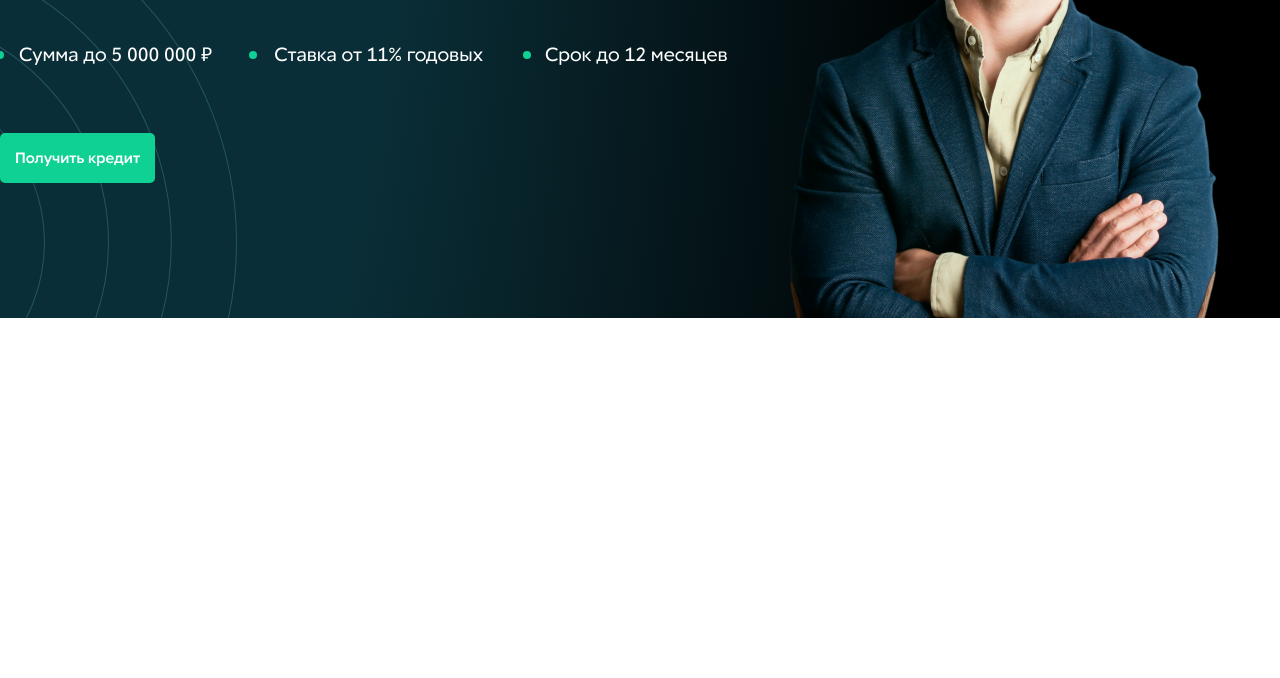
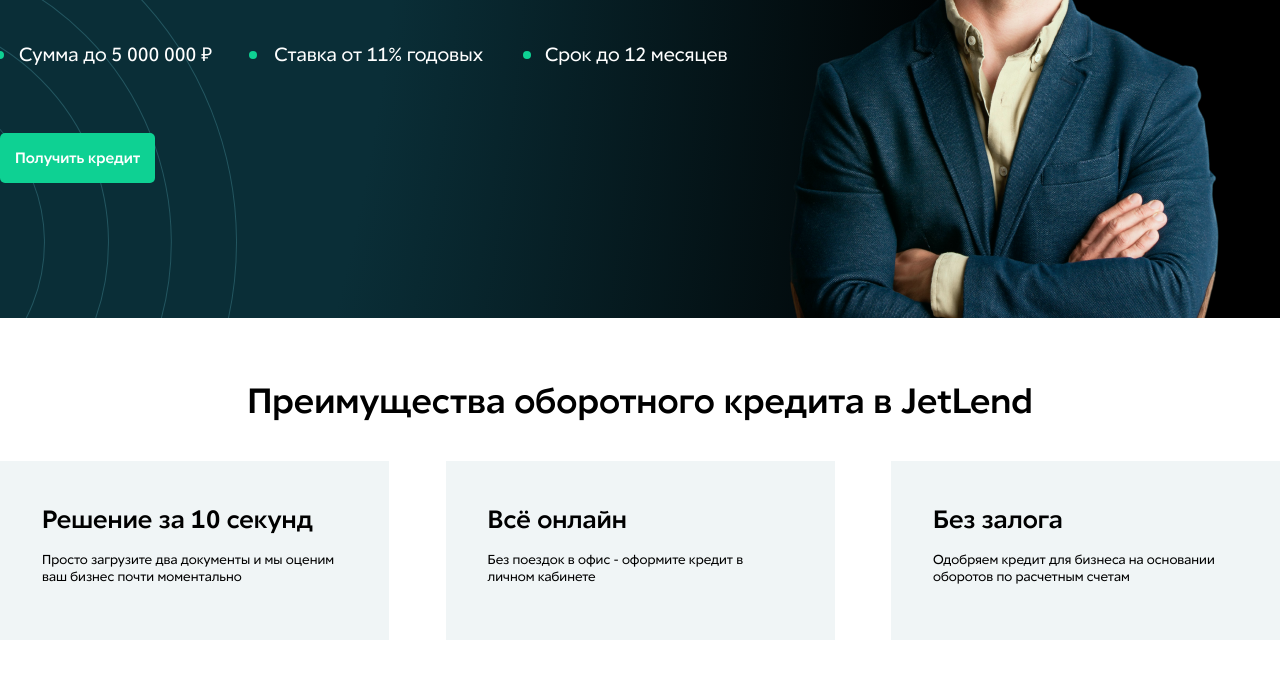
Before and after one commit to Aksultan/jetlend, a plain HTML site: page index.html in a window 1280 px wide. Shown: the part 524-1202 px from the top of the page. Before the commit the page ends 842 px from the top, so only its background shows below. Drawn offline with Linux system fonts and the light colour scheme.

Commit message:
feat: add section advantages

```diff
--- a/index.html
+++ b/index.html
@@ -53,6 +53,27 @@
                     </button>
                 </div>
             </section>
+            <div class="wrapper wrapper-section-advantages">
+                <section class="section-advantages">
+                    <h2>
+                        Преимущества оборотного кредита в JetLend
+                    </h2>
+                    <div class="section-advantages-types">
+                        <div>
+                            <h3>Решение за 10 секунд</h3>
+                            <p>Просто загрузите два документы и мы оценим ваш бизнес почти моментально</p>
+                        </div>
+                        <div>
+                            <h3>Всё онлайн</h3>
+                            <p>Без поездок в офис - оформите кредит в личном кабинете</p>
+                        </div>
+                        <div>
+                            <h3>Без залога</h3>
+                            <p>Одобряем кредит для бизнеса на основании оборотов по расчетным счетам</p>
+                        </div>
+                    </div>
+                </section>
+            </div>
         </main>
     </body>
 </html>
--- a/master.css
+++ b/master.css
@@ -2,6 +2,7 @@
     --primary: #fff;
     --secondary: #0ED193;
     --tertiary: #000;
+    --quatenery: #F0F5F6;
 }
 
 
@@ -209,3 +210,37 @@ h1{
     padding: 15px;
     margin-top: 50px;
 }
+
+.section-advantages{
+    padding: 60px 0 65px;
+}
+
+h2{
+    margin: 0 0 37px;
+    text-align: center;
+    font: 35px RedRingMedium;
+    color: var(--tertiary);
+}
+
+.section-advantages-types{
+    display: flex;
+    justify-content: space-between;
+}
+
+.section-advantages-types div{
+    padding: 42px;
+    max-width: 413px;
+    /* min-height: 175px; */
+    color: var(--tertiary);
+    background-color: var(--quatenery);
+}
+
+.section-advantages-types h3{
+    font: 25px RedRingMedium;
+    margin: 0 0 15px;
+}
+
+.section-advantages-types p{
+    font: 13px RedRingRegular;
+    max-width: 305px;
+}
```
